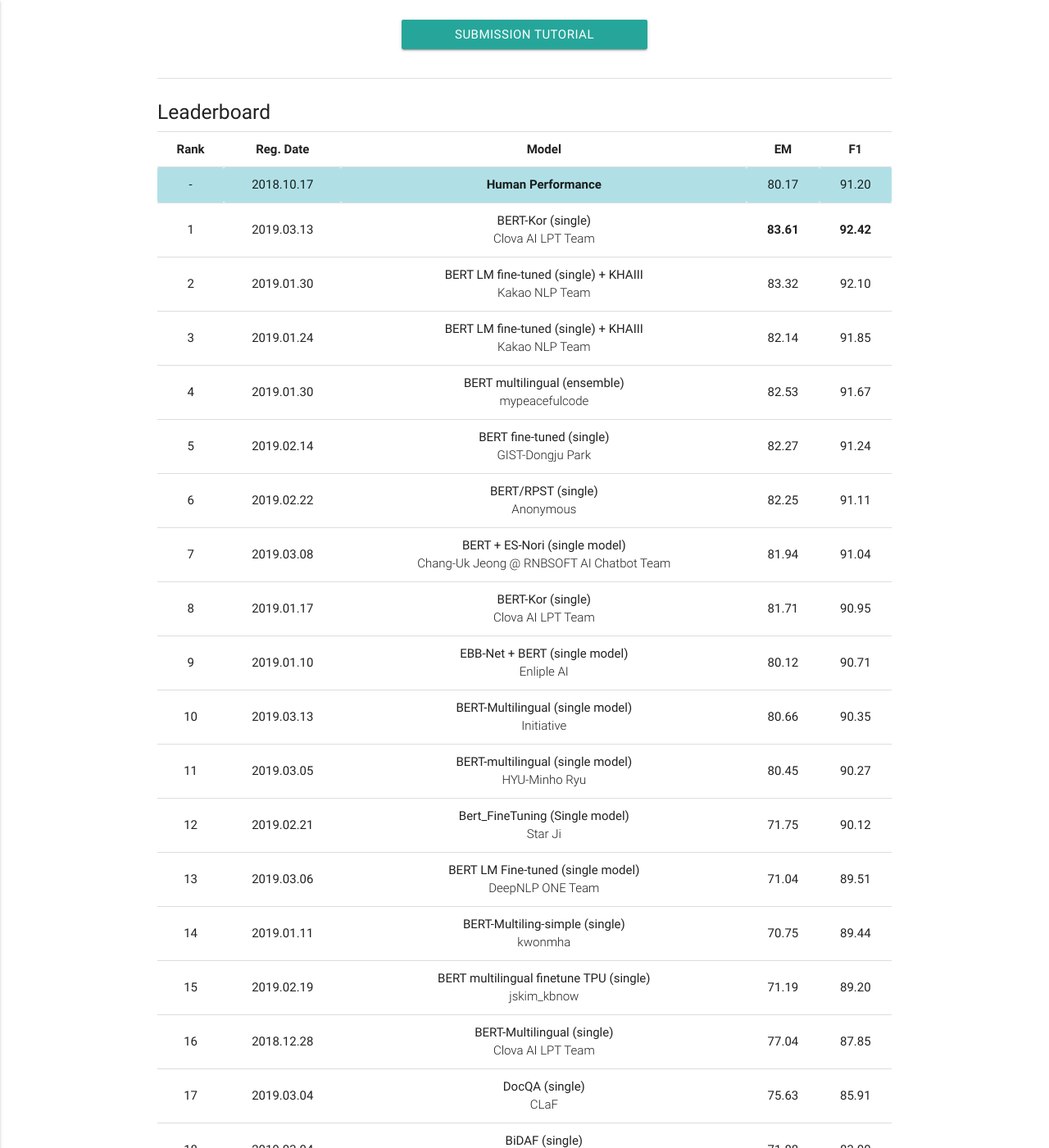
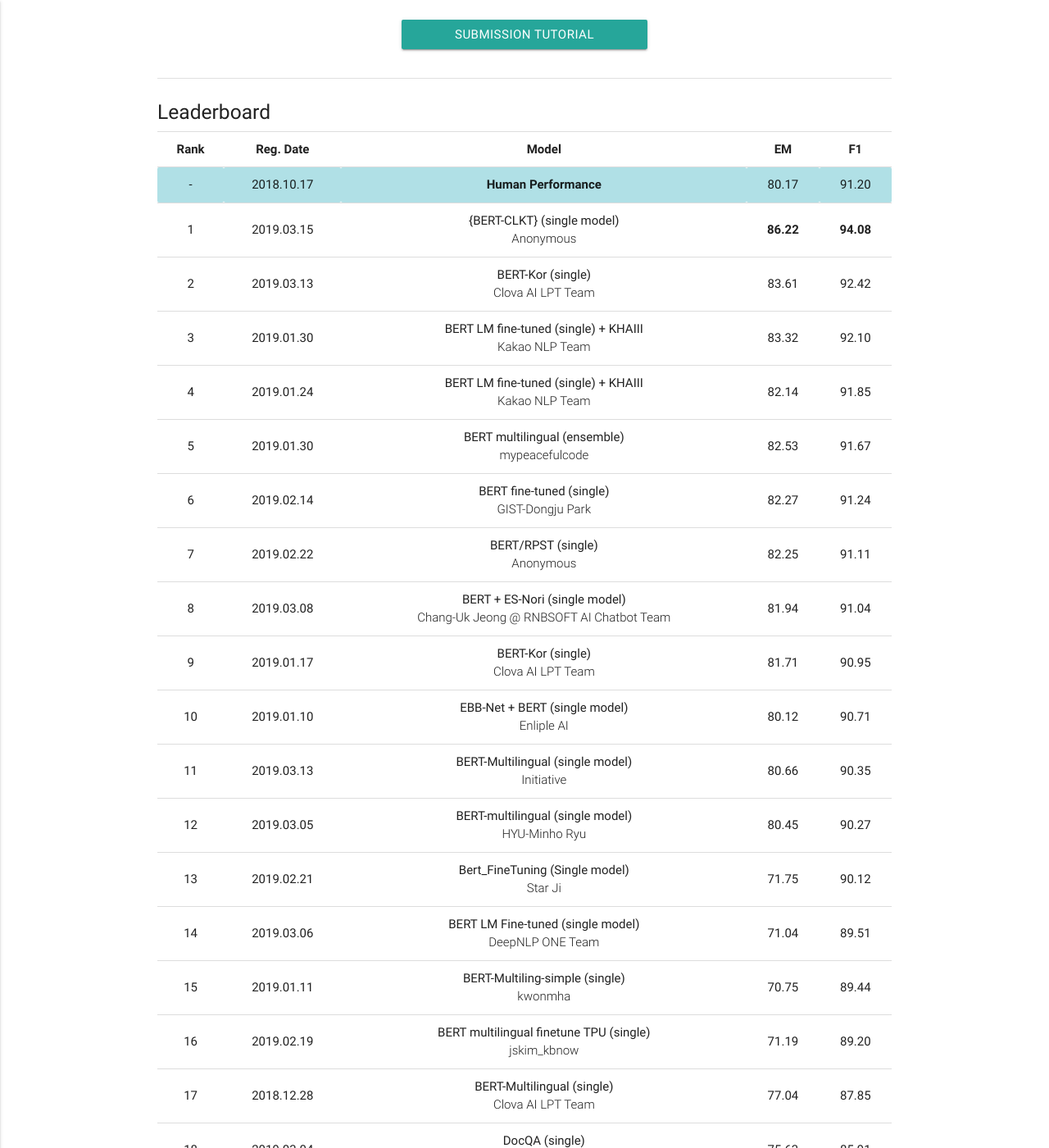
Before and after one commit to korquad/korquad.github.io, a Jekyll site: the page built from category/index_english.html, in a window 1280 px wide and 1400 px high, scrolled down 1706 px. Shown: the whole window at 82% size. Built offline with Jekyll 4.4.1, drawn with Linux system fonts in a browser that asks for light colours.

Commit message:
19/03/15 leaderboard updated (LHJ)

```diff
--- a/category/index_english.html
+++ b/category/index_english.html
@@ -219,15 +219,24 @@ style="width:300px">Submission Tutorial</a>
                     </tr>
                     <tr>
                       <td>1</td>
+                      <td>2019.03.15</td>
+                      <td>{BERT-CLKT} (single model)
+                        <p class="light">Anonymous</p>
+                      </td>
+                      <td><b>86.22</b></td>
+                      <td><b>94.08</b></td>
+                    </tr>
+                    <tr>
+                      <td>2</td>
                       <td>2019.03.13</td>
                       <td>BERT-Kor (single)
                         <p class="light">Clova AI LPT Team</p>
                       </td>
-                      <td><b>83.61</b></td>
-                      <td><b>92.42</b></td>
+                      <td>83.61</td>
+                      <td>92.42</td>
                     </tr>
                     <tr>
-                      <td>2</td>
+                      <td>3</td>
                       <td>2019.01.30</td>
                       <td>BERT LM fine-tuned (single) + KHAIII
                         <p class="light">Kakao NLP Team</p>
@@ -335,7 +344,7 @@ style="width:300px">Submission Tutorial</a>
                       <td>89.51</td>
                     </tr>
                     <tr>
-                      <td>14</td>
+                      <td>15</td>
                       <td>2019.01.11</td>
                       <td>BERT-Multiling-simple (single)
                         <p class="light">kwonmha</p>
```
Also changed, not shown: other parts of category/index_english.html (+15 -15 lines), _layouts/home.html (+28 -19 lines).
